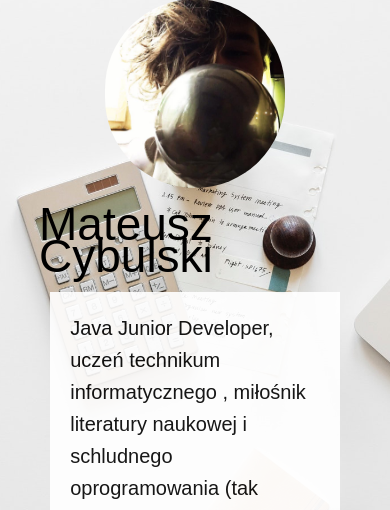
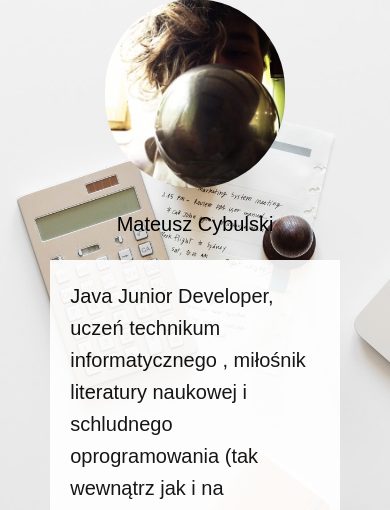
Before and after one commit to cybulskimateusz/cybulskimateusz.github.io, a PHP site: page / in a window 390 px wide. Shown: the part 845-1355 px from the top of the page. Run offline with PHP 8.4, Linux system fonts and the light colour scheme.

Commit message:
>465px .name font-size:1rem

```diff
--- a/css/main.css
+++ b/css/main.css
@@ -273,6 +273,11 @@ footer{
 .social-media a:first-child{
 	margin-top:0;
 }
+@media only screen and (max-width: 465px) {
+	.name{
+		font-size:1rem;
+	}
+}
 @media only screen and (max-width: 690px) {
    .void{
 	   min-height:90vh;
```
